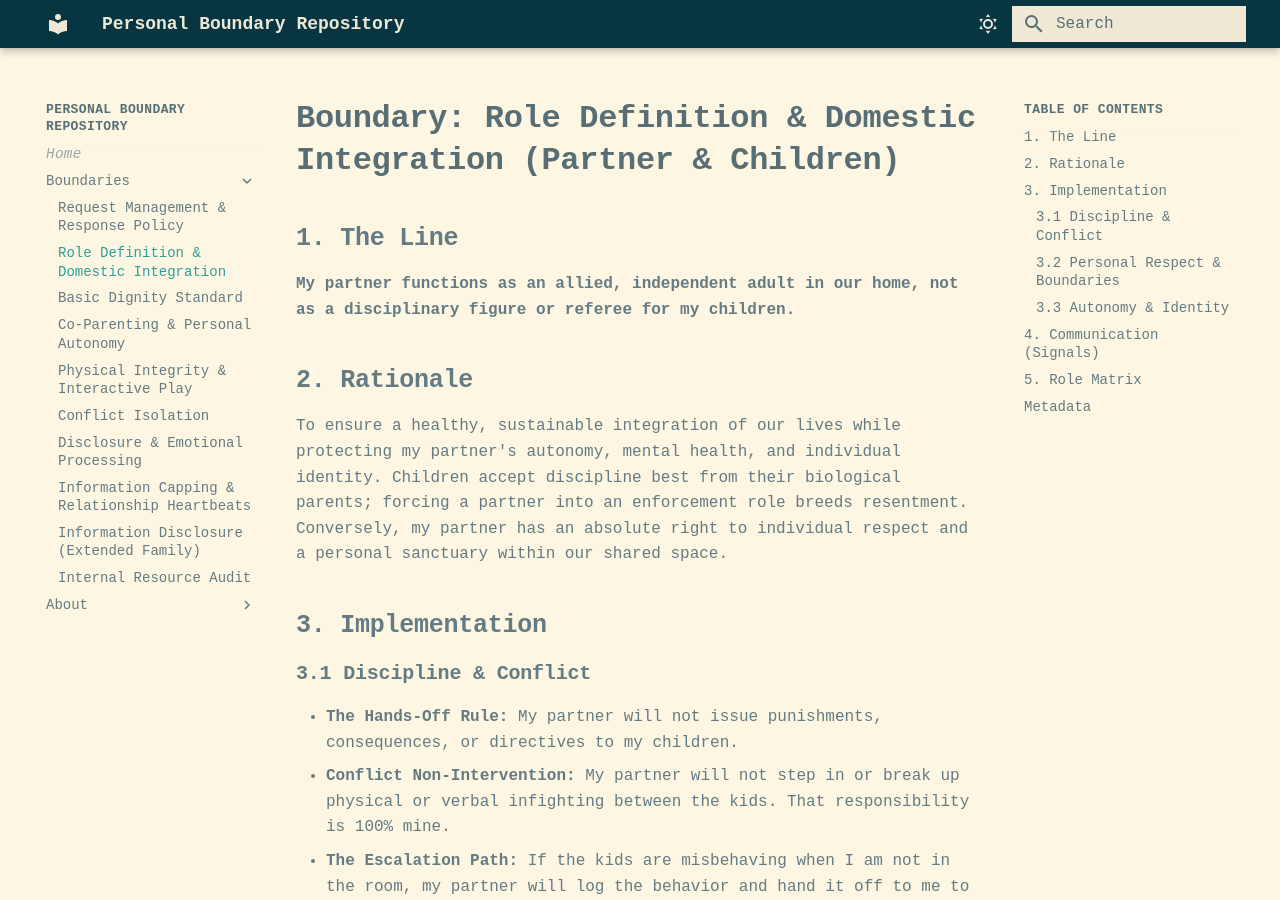
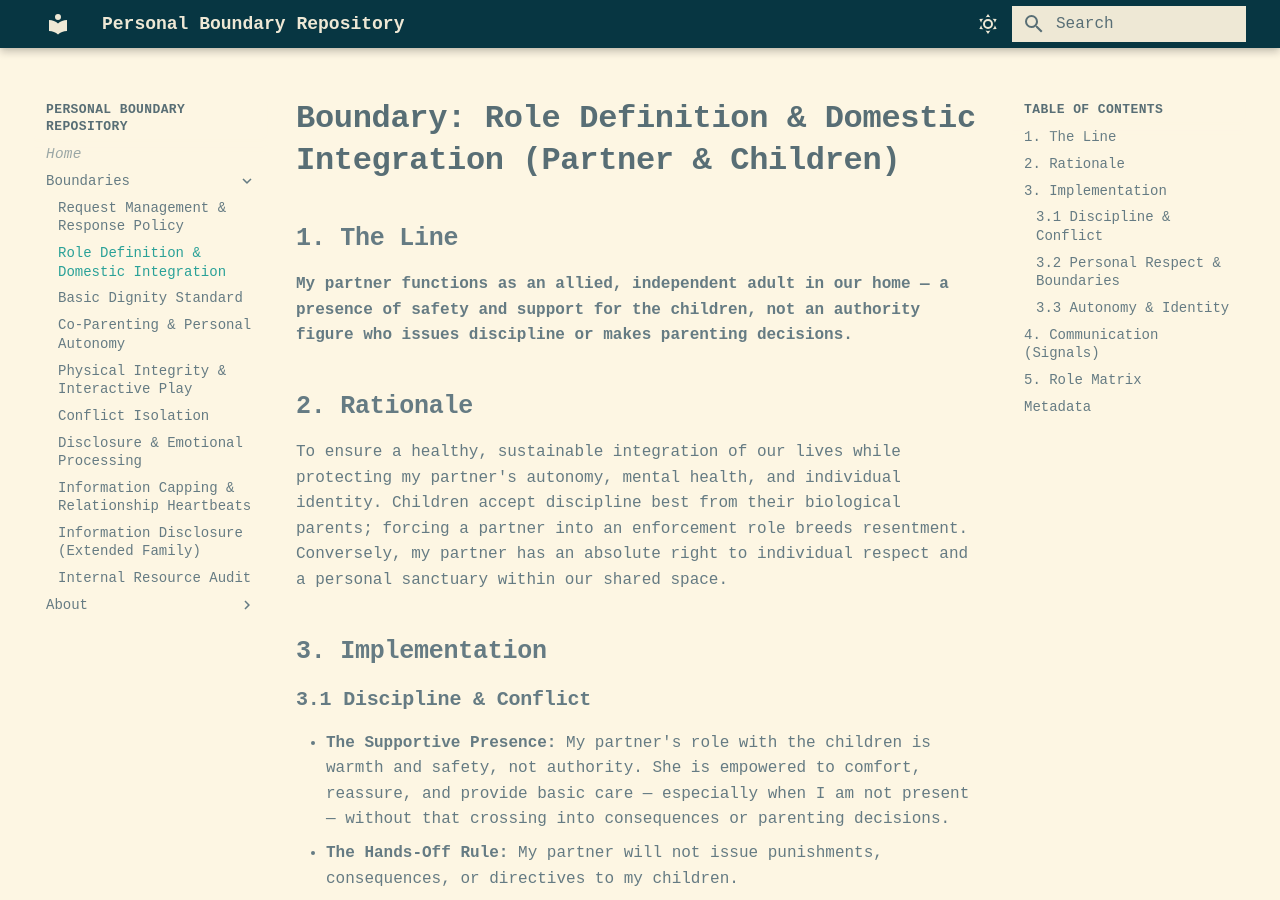
Before and after one commit to pcop00/personal-boundaries, an MkDocs documentation site: the page built from docs/role-definition-and-domestic-integration.md, in a window 1280 px wide and 900 px high. Built offline with MkDocs 1.6.1 and Material for MkDocs 9.7.7, drawn with Linux system fonts in a browser that asks for light colours.

Commit message:
Add supportive presence framing to Role Definition
- The Line: add positive description (safety and support) alongside
  the existing "not a disciplinary figure" framing
- Implementation: add Supportive Presence bullet — warmth and care
  empowered, consequences and decisions not

Co-Authored-By: Claude Sonnet 4.6 <noreply@anthropic.com>

```diff
--- a/docs/role-definition-and-domestic-integration.md
+++ b/docs/role-definition-and-domestic-integration.md
@@ -2,7 +2,7 @@
 
 ## 1. The Line
 
-**My partner functions as an allied, independent adult in our home, not as a disciplinary figure or referee for my children.**
+**My partner functions as an allied, independent adult in our home — a presence of safety and support for the children, not an authority figure who issues discipline or makes parenting decisions.**
 
 ## 2. Rationale
 
@@ -12,6 +12,7 @@ To ensure a healthy, sustainable integration of our lives while protecting my pa
 
 ### 3.1 Discipline & Conflict
 
+- **The Supportive Presence:** My partner's role with the children is warmth and safety, not authority. She is empowered to comfort, reassure, and provide basic care — especially when I am not present — without that crossing into consequences or parenting decisions.
 - **The Hands-Off Rule:** My partner will not issue punishments, consequences, or directives to my children.
 - **Conflict Non-Intervention:** My partner will not step in or break up physical or verbal infighting between the kids. That responsibility is 100% mine.
 - **The Escalation Path:** If the kids are misbehaving when I am not in the room, my partner will log the behavior and hand it off to me to address upon return.
```
